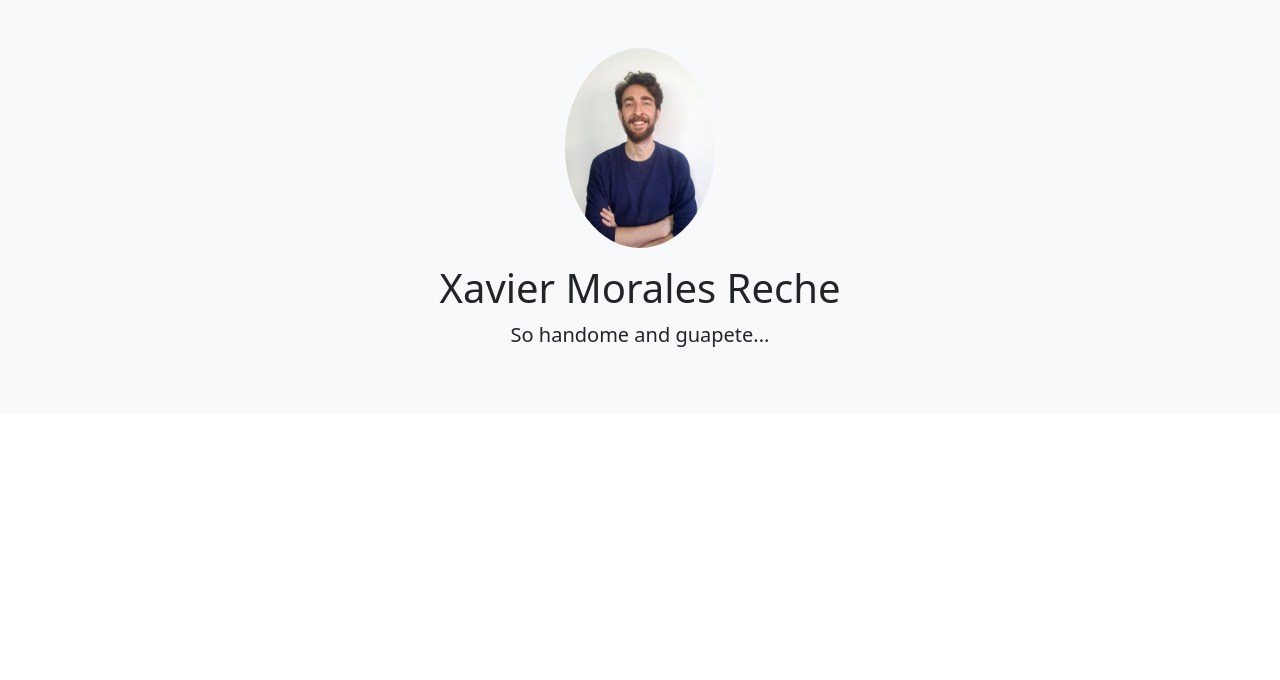
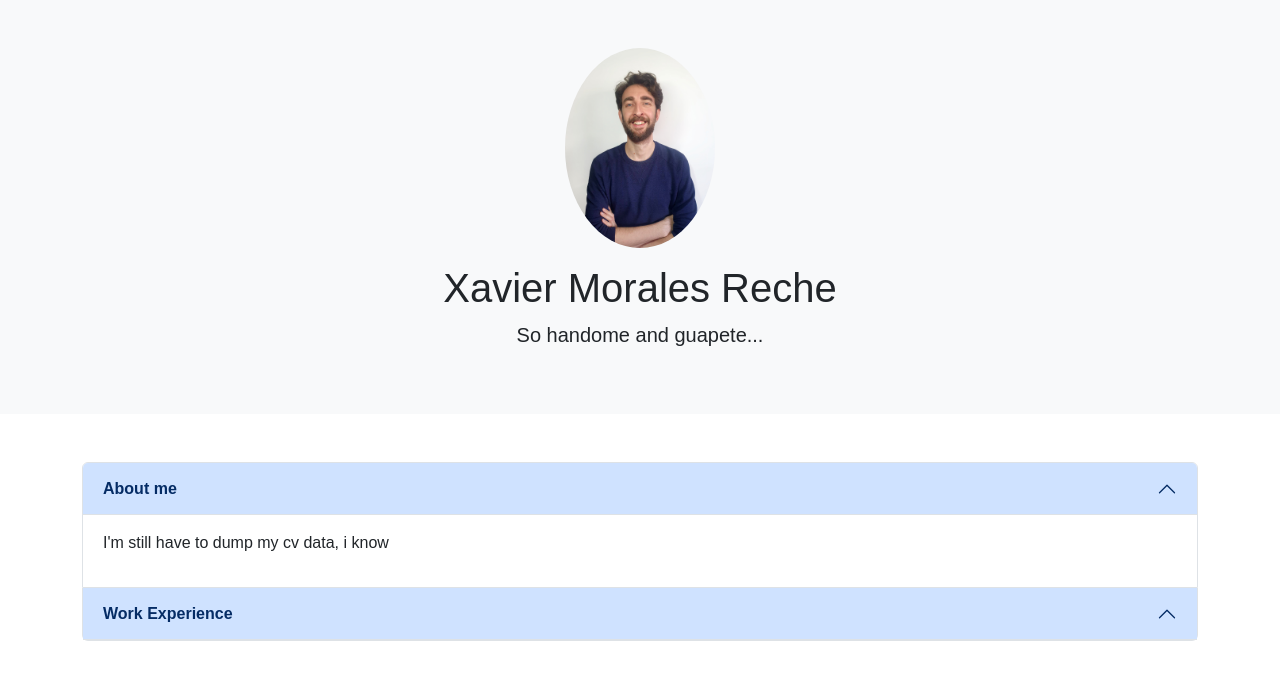
Before and after one commit to captainLongLegs/personalWebsite, a plain HTML site: page index.html in a window 1280 px wide. Drawn offline with nearby package versions, Linux system fonts and the light colour scheme.

Commit message:
V0.2 Class structure for html file

```diff
--- a/css/styles.css
+++ b/css/styles.css
@@ -0,0 +1,15 @@
+body {
+    font-family: Arial, sans-serif;
+  }
+
+  header {
+    background-color: #f8f9fa;
+  }
+
+  .accordion-button {
+    font-weight: bold;
+  }
+
+  .accordion-body {
+    background-color: #ffffff;
+  }
--- a/index.html
+++ b/index.html
@@ -1,15 +1,16 @@
 <!DOCTYPE html>
 <html lang="en">
+
 <head>
     <meta charset="UTF-8">
     <meta name="viewport" content="width=device-width, initial-scale=1.0">
     <title>My CV Website</title>
     <!-- Bootstrap CSS -->
-    <link href="https://cdn.jsdelivr.net/npm/bootstrap@5.3.0/dist/css/bootstrap.min.css"
-    rel="stylesheet">
+    <link href="https://cdn.jsdelivr.net/npm/bootstrap@5.3.0/dist/css/bootstrap.min.css" rel="stylesheet">
     <!-- Custom CSS -->
     <link rel="stylesheet" href="css/styles.css">
 </head>
+
 <body>
     <!-- Bootstrap JS and dependencies-->
     <script src="https://cdn.jsdelivr.net/npm/@popperjs/core@2.11.6/dist/umd/popper.min.js"></script>
@@ -25,5 +26,41 @@
             <p class="lead">So handome and guapete...</p>
         </div>
     </header>
+    <section class="container my-5">
+        <div class="accordion" id="cvSections">
+            <!--About me-->
+            <div class="accordion-item">
+                <h2 class="accordion-header" id="headingAbout">
+                    <button class="accordion-button" type="button" data-bs-toggle="collapse"
+                        data-bs-target="#collapseAbout" aria-expanded="true" aria-controls="collapseAbout">
+                        About me
+                    </button>
+                </h2>
+                <div id="collapseAbout" class="accordion-collapse collapse show" ria-labelledby="headingAbout"
+                    data-bs-parent="#cvSections">
+                    <div class="accordion-body">
+                        <p>I'm still have to dump my cv data, i know</p>
+
+
+                    </div>
+                </div>
+            </div>
+            <!--Work Experience-->
+            <div class="accordion-item">
+                <h2 class="accordion-header" id="headingExperience">
+                    <button class="accordion-button" type="button" data-bs-toggle="collapse"
+                        data-bs-target="#collapseExperience" aria-expanded="false" aria-controls="collapseExperience">
+                        Work Experience
+                    </button>
+                </h2>
+                <div id="collapseExperience" class="accordion-collapse collapse" aria-labelledby="headingExperience"
+                    data-bs-parent="#cvSections">
+                    <div class="accordion-body">
+                        <p>Still have to dump my cv data, i know</p>
+                    </div>
+                </div>
+            </div>
+            <!--ETC!!-->
+    </section>
 </body>
 </html>
```
